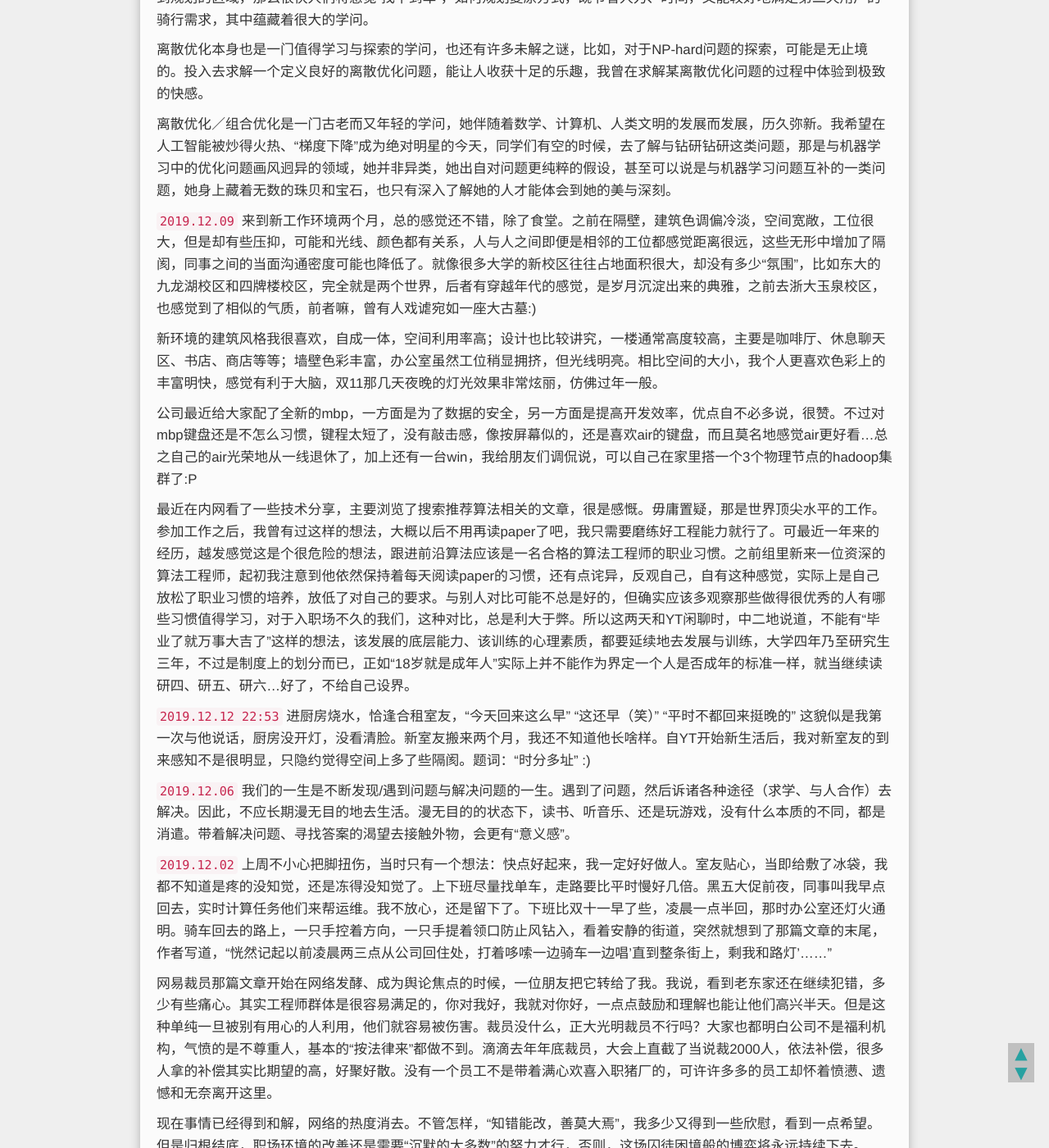
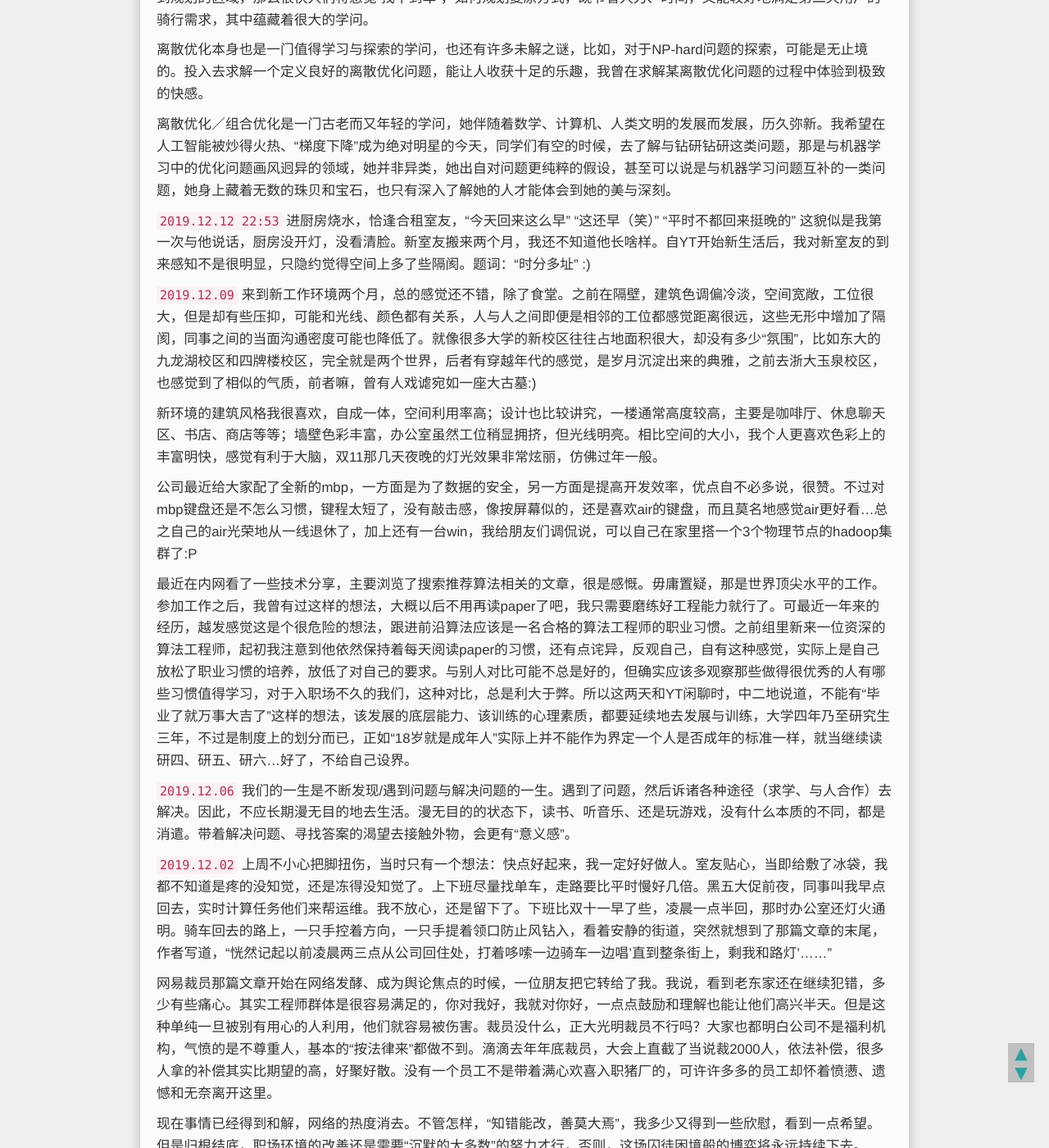
Before and after one commit to mioopoi/mioopoi.github.io, a Jekyll site: the page built from _posts/随笔/2019-12-20-my-tweet-of-2019.md, in a window 1280 px wide and 1400 px high, scrolled down 684 px. Shown: the whole window at 82% size. Built offline with Jekyll 4.4.1, drawn with Linux system fonts in a browser that asks for light colours; Markdown is read by kramdown in place of the engine named in the settings; comment, search, counter and statistics services are not loaded; part of the change alters nothing that is shown.

```diff
--- a/_posts/随笔/2019-12-20-my-tweet-of-2019.md
+++ b/_posts/随笔/2019-12-20-my-tweet-of-2019.md
@@ -21,6 +21,12 @@ summary:
 
 离散优化／组合优化是一门古老而又年轻的学问，她伴随着数学、计算机、人类文明的发展而发展，历久弥新。我希望在人工智能被炒得火热、“梯度下降”成为绝对明星的今天，同学们有空的时候，去了解与钻研钻研这类问题，那是与机器学习中的优化问题画风迥异的领域，她并非异类，她出自对问题更纯粹的假设，甚至可以说是与机器学习问题互补的一类问题，她身上藏着无数的珠贝和宝石，也只有深入了解她的人才能体会到她的美与深刻。
 
+
+
+`2019.12.12 22:53` 进厨房烧水，恰逢合租室友，“今天回来这么早” “这还早（笑）” “平时不都回来挺晚的”  这貌似是我第一次与他说话，厨房没开灯，没看清脸。新室友搬来两个月，我还不知道他长啥样。自YT开始新生活后，我对新室友的到来感知不是很明显，只隐约觉得空间上多了些隔阂。题词：“时分多址” :)
+
+
+
 `2019.12.09` 来到新工作环境两个月，总的感觉还不错，除了食堂。之前在隔壁，建筑色调偏冷淡，空间宽敞，工位很大，但是却有些压抑，可能和光线、颜色都有关系，人与人之间即便是相邻的工位都感觉距离很远，这些无形中增加了隔阂，同事之间的当面沟通密度可能也降低了。就像很多大学的新校区往往占地面积很大，却没有多少“氛围”，比如东大的九龙湖校区和四牌楼校区，完全就是两个世界，后者有穿越年代的感觉，是岁月沉淀出来的典雅，之前去浙大玉泉校区，也感觉到了相似的气质，前者嘛，曾有人戏谑宛如一座大古墓:)
 
 新环境的建筑风格我很喜欢，自成一体，空间利用率高；设计也比较讲究，一楼通常高度较高，主要是咖啡厅、休息聊天区、书店、商店等等；墙壁色彩丰富，办公室虽然工位稍显拥挤，但光线明亮。相比空间的大小，我个人更喜欢色彩上的丰富明快，感觉有利于大脑，双11那几天夜晚的灯光效果非常炫丽，仿佛过年一般。
@@ -29,7 +35,7 @@ summary:
 
 最近在内网看了一些技术分享，主要浏览了搜索推荐算法相关的文章，很是感慨。毋庸置疑，那是世界顶尖水平的工作。参加工作之后，我曾有过这样的想法，大概以后不用再读paper了吧，我只需要磨练好工程能力就行了。可最近一年来的经历，越发感觉这是个很危险的想法，跟进前沿算法应该是一名合格的算法工程师的职业习惯。之前组里新来一位资深的算法工程师，起初我注意到他依然保持着每天阅读paper的习惯，还有点诧异，反观自己，自有这种感觉，实际上是自己放松了职业习惯的培养，放低了对自己的要求。与别人对比可能不总是好的，但确实应该多观察那些做得很优秀的人有哪些习惯值得学习，对于入职场不久的我们，这种对比，总是利大于弊。所以这两天和YT闲聊时，中二地说道，不能有“毕业了就万事大吉了”这样的想法，该发展的底层能力、该训练的心理素质，都要延续地去发展与训练，大学四年乃至研究生三年，不过是制度上的划分而已，正如“18岁就是成年人”实际上并不能作为界定一个人是否成年的标准一样，就当继续读研四、研五、研六...好了，不给自己设界。
 
-`2019.12.12 22:53` 进厨房烧水，恰逢合租室友，“今天回来这么早” “这还早（笑）” “平时不都回来挺晚的”  这貌似是我第一次与他说话，厨房没开灯，没看清脸。新室友搬来两个月，我还不知道他长啥样。自YT开始新生活后，我对新室友的到来感知不是很明显，只隐约觉得空间上多了些隔阂。题词：“时分多址” :)
+
 
 `2019.12.06` 我们的一生是不断发现/遇到问题与解决问题的一生。遇到了问题，然后诉诸各种途径（求学、与人合作）去解决。因此，不应长期漫无目的地去生活。漫无目的的状态下，读书、听音乐、还是玩游戏，没有什么本质的不同，都是消遣。带着解决问题、寻找答案的渴望去接触外物，会更有“意义感”。
 
```
